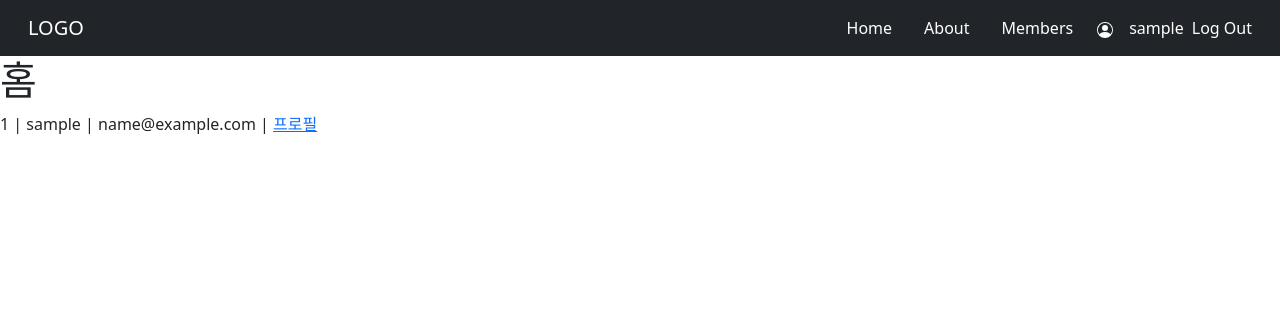
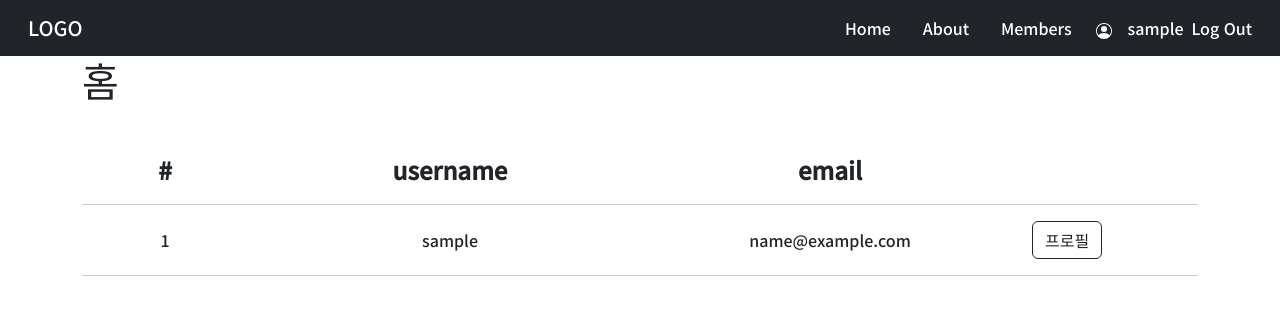
Before and after one commit to dongwonbaek/Pair_programming1014, a Django app: page /accounts/ in a window 1280 px wide. Shown: the top 315 px of the page. Run offline with Django 3.2, Linux system fonts and the light colour scheme; the visitor is signed in with stand-in values (Sample User, id 1); data comes from the database, SQL or seed files in the repository; some libraries are stand-ins or nearby versions.

Commit message:
accounts/change_password, styling

```diff
--- a/accounts/templates/accounts/index.html
+++ b/accounts/templates/accounts/index.html
@@ -2,15 +2,31 @@
 {% load django_bootstrap5 %}
 
 {% block content %}
-  <h1>홈</h1>
-  {% for user in users %}
-    <p>{{ user.pk }}
-      |
-      {{ user.username }}
-      |
-      {{ user.email }}
-      |
-      <a href="{% url 'accounts:detail' user.pk %}">프로필</a>
-    </p>
-  {% endfor %}
-{% endblock content %}
+  <div class="container">
+    <h1>홈</h1>
+    <div class="row text-center mt-5">
+      <div class="col-2 fs-4 fw-bold">#</div>
+      <div class="col-4 fs-4 fw-bold">username</div>
+      <div class="col-4 fs-4 fw-bold">email</div>
+      <div class="class col-2"></div>
+    </div>
+    <hr>
+    {% for user in users %}
+      <div class="row">
+        <div class="d-flex col-2 align-items-center justify-content-center">
+          <p class="text-center my-0">{{ user.pk }}</p>
+        </div>
+        <div class="d-flex col-4 align-items-center justify-content-center">
+          <p class="text-center my-0">{{ user.username }}</p>
+        </div>
+        <div class="d-flex col-4 align-items-center justify-content-center">
+          <p class="text-center my-0">{{ user.email }}</p>
+        </div>
+        <div class='col-2'>
+          <a class="btn btn-outline-dark" href="{% url 'accounts:detail' user.pk %}">프로필</a>
+        </div>
+      </div>
+      <hr>
+    {% endfor %}
+
+  {% endblock content %}
--- a/accounts/urls.py
+++ b/accounts/urls.py
@@ -11,4 +11,5 @@ urlpatterns = [
     path("<int:pk>/", views.detail, name="detail"),
     path('update/', views.update, name='update'),
     path("mypage/", views.mypage, name='mypage'),
+    path('password/', views.change_password, name='change_password'),
 ]
--- a/accounts/views.py
+++ b/accounts/views.py
@@ -1,10 +1,10 @@
 from difflib import context_diff
 from django.shortcuts import redirect, render
 from .forms import CustomUserCreationForm, CustomUserChangeForm
-from django.contrib.auth.forms import AuthenticationForm
+from django.contrib.auth.forms import AuthenticationForm, PasswordChangeForm
 from django.contrib.auth import login as auth_login, logout as auth_logout
 from .models import User
-from django.contrib.auth import get_user_model
+from django.contrib.auth import get_user_model, update_session_auth_hash
 from django.contrib.auth.decorators import login_required
 
 # Create your views here.
@@ -29,7 +29,7 @@ def signup(request):
     context = {
         "form": form,
     }
-    return render(request, "accounts/signup.html", context)
+    return render(request, "accounts/form.html", context)
 
 
 def login(request):
@@ -43,7 +43,7 @@ def login(request):
     context = {
         "form": form,
     }
-    return render(request, "accounts/login.html", context)
+    return render(request, "accounts/form.html", context)
 
 
 def logout(request):
@@ -72,8 +72,22 @@ def update(request):
     context = {
         'form': form,
     }
-    return render(request, 'accounts/update.html', context)
+    return render(request, 'accounts/form.html', context)
 
 @login_required
 def mypage(request):
     return render(request, 'accounts/mypage.html')
+
+def change_password(request):
+    if request.method == 'POST':
+        form = PasswordChangeForm(request.user, request.POST)
+        if form.is_valid():
+            form.save()
+            update_session_auth_hash(request, form.user)
+            return redirect('accounts:mypage')
+    else:
+        form = PasswordChangeForm(request.user)
+    context = {
+        'form':form,
+    }
+    return render(request, 'accounts/form.html', context)
--- a/config/settings.py
+++ b/config/settings.py
@@ -105,7 +105,7 @@ AUTH_PASSWORD_VALIDATORS = [
 # Internationalization
 # https://docs.djangoproject.com/en/3.2/topics/i18n/
 
-LANGUAGE_CODE = 'en-us'
+LANGUAGE_CODE = 'ko-kr'
 
 TIME_ZONE = 'Asia/Seoul'
 
--- a/templates/base.html
+++ b/templates/base.html
@@ -2,14 +2,22 @@
 
 <!DOCTYPE html>
 <html lang="ko">
+
   <head>
     <meta charset="UTF-8">
     <meta http-equiv="X-UA-Compatible" content="IE=edge">
     <meta name="viewport" content="width=device-width, initial-scale=1.0">
     <link href="https://cdn.jsdelivr.net/npm/bootstrap@5.2.1/dist/css/bootstrap.min.css" rel="stylesheet" integrity="sha384-iYQeCzEYFbKjA/T2uDLTpkwGzCiq6soy8tYaI1GyVh/UjpbCx/TYkiZhlZB6+fzT" crossorigin="anonymous">
     <title>Accounts</title>
+    <link href="https://fonts.googleapis.com/css2?family=Noto+Sans+KR:wght@500&display=swap" rel="stylesheet">
+    <style>
+      body {
+        font-family: 'Noto Sans KR', sans-serif;
+      }
+    </style>
     {% block css %}{% endblock css %}
   </head>
+
   <body>
     <nav class="navbar navbar-dark bg-dark">
       <div class="container-fluid">
@@ -49,9 +57,7 @@
         </div>
       </div>
     </nav>
-    {% block content %}
-
-    {% endblock content %}
+    {% block content %}{% endblock content %}
 
   </body>
 
```
Also changed, not shown: accounts/templates/accounts/form.html (added, +24 -0 lines), accounts/templates/accounts/login.html (deleted, +0 -11 lines), accounts/templates/accounts/signup.html (deleted, +0 -11 lines), accounts/templates/accounts/update.html (deleted, +0 -14 lines), accounts/migrations/0001_initial.py. Lines whose indentation alone changed are shown as unchanged.
